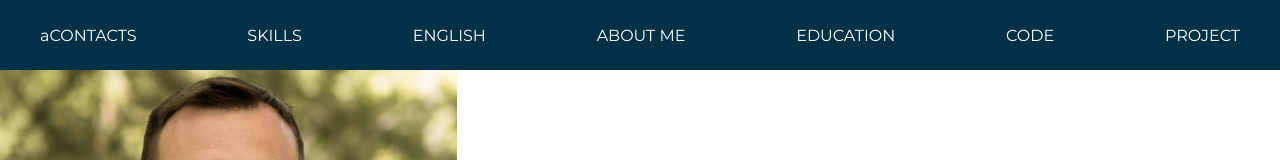
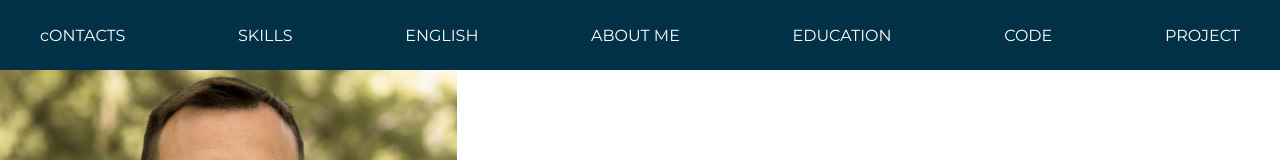
Before and after one commit to MishaKozarev/My-Page-2, a plain HTML site: page index.html in a window 1280 px wide. Shown: the top 160 px of the page. Drawn offline with Linux system fonts and the light colour scheme.

Commit message:
feat:modificate style.css

```diff
--- a/index.html
+++ b/index.html
@@ -16,7 +16,7 @@
             <div class="header_container">
                 <ul class="header_nav_list">
                     <li class="heder_nav_item">
-                        <a href="#contacts" class="header_nav_link">aCONTACTS</a>
+                        <a href="#contacts" class="header_nav_link">cONTACTS</a>
                     </li>
                     <li class="heder_nav_item">
                         <a href="#skills" class="header_nav_link">SKILLS</a>
--- a/style.css
+++ b/style.css
@@ -22,7 +22,8 @@ a{
     max-width: 1280px;
     height: 100vh;
     margin: 0 auto;
-    min-width: 480px;
+    min-width: 940px;
+    /* @media (min-width: 940px) */
 }
 
 
```
